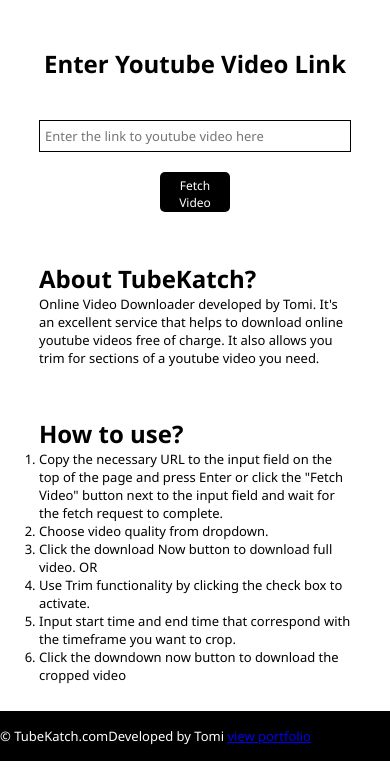
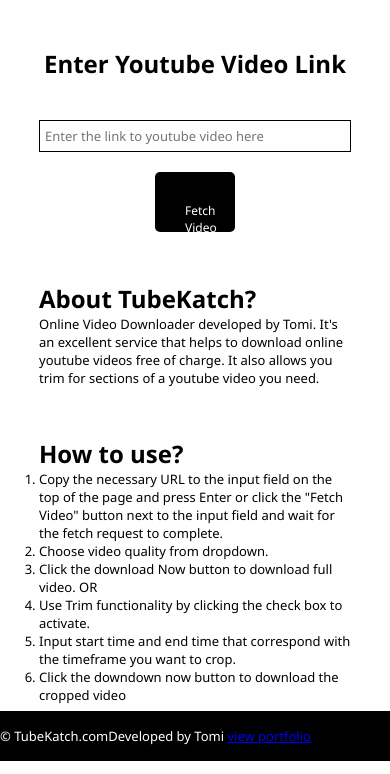
Before and after one commit to Oluwatomisin-code/TubeKatch, a website: page views/index.html in a window 390 px wide. Shown: the part 83-857 px from the top of the page. Drawn offline with Linux system fonts and the light colour scheme; files that its build step writes are made by us from their sources; files whose address does not match are found by name.

Commit message:
fixed fetch button width

```diff
--- a/public/style.css
+++ b/public/style.css
@@ -333,7 +333,7 @@
         margin: 40px 0 0 0;
     }
     form>button {
-        width: 70px;
+        width: 80px;
         height: 40px;
         color: white;
         background-color: black;
@@ -341,7 +341,7 @@
         cursor: pointer;
         font-size: 12px;
         border-radius: 5px;
-        padding: 5px;
+        padding: 30px;
     }
     .video-data {
         display: none;
```
